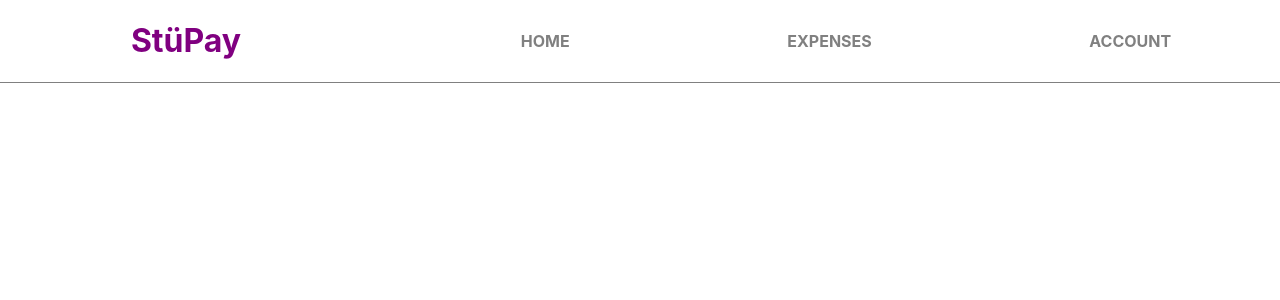
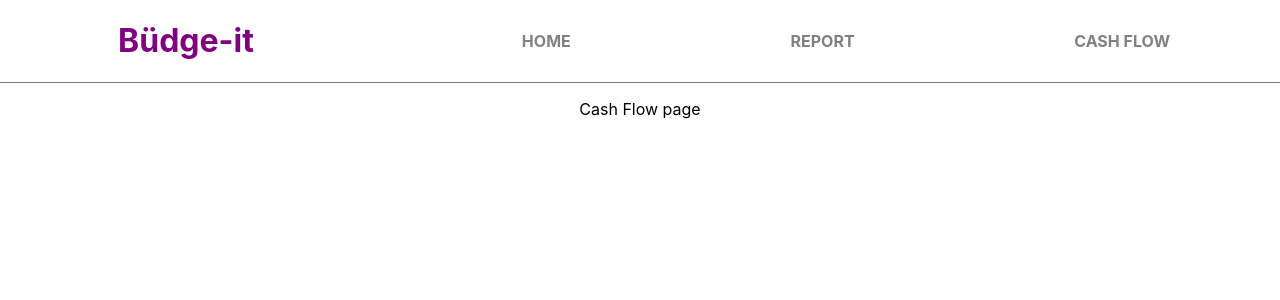
Before and after one commit to Nethermane/react_HCI_325, a React (Create React App) app: page /cashflow in a window 1280 px wide. Shown: the top 300 px of the page. Built offline with nearby package versions, Linux system fonts and the light colour scheme.

Commit message:
updated nav

```diff
--- a/src/App.js
+++ b/src/App.js
@@ -3,8 +3,8 @@ import { BrowserRouter as Router, Switch, Route } from "react-router-dom";
 import "./App.css";
 import Nav from "./pages/Nav";
 import Home from "./pages/Home";
-import Expenses from "./pages/Expenses";
-import Account from "./pages/Account";
+import Report from "./pages/Report";
+import CashFlow from "./pages/CashFlow";
 
 function App() {
   return (
@@ -13,8 +13,8 @@ function App() {
         <Nav />
         <Switch>
           <Route exact path="/home" component={Home} />
-          <Route path="/expenses" component={Expenses} />
-          <Route path="/account" component={Account} />
+          <Route path="/report" component={Report} />
+          <Route path="/cashflow" component={CashFlow} />
         </Switch>
       </div>
     </Router>
--- a/src/pages/Account.jsx
+++ /dev/null
@@ -1,11 +0,0 @@
-import React from "react";
-
-function Account() {
-  return (
-    <div>
-      <p>account page</p>
-    </div>
-  );
-}
-
-export default Account;
--- /dev/null
+++ b/src/pages/CashFlow.jsx
@@ -0,0 +1,11 @@
+import React from "react";
+
+function CashFlow() {
+  return (
+    <div>
+      <p>Cash Flow page</p>
+    </div>
+  );
+}
+
+export default CashFlow;
--- a/src/pages/Expenses.jsx
+++ /dev/null
@@ -1,11 +0,0 @@
-import React from "react";
-
-function Expenses() {
-  return (
-    <div>
-      <p>expenses page</p>
-    </div>
-  );
-}
-
-export default Expenses;
--- a/src/pages/Nav.jsx
+++ b/src/pages/Nav.jsx
@@ -5,17 +5,17 @@ function Nav() {
   return (
     <div className="navBar">
       <div className="header">
-        <h1 style={{ color: "purple" }}>StüPay</h1>
+        <h1 style={{ color: "purple" }}>Büdge-it</h1>
       </div>
       <ul className="navItems">
         <Link className="navItem" to="/home">
           <li>HOME</li>
         </Link>
-        <Link className="navItem" to="/expenses">
-          <li>EXPENSES</li>
+        <Link className="navItem" to="/report">
+          <li>REPORT</li>
         </Link>
-        <Link className="navItem" to="/account">
-          <li>ACCOUNT</li>
+        <Link className="navItem" to="/cashflow">
+          <li>CASH FLOW</li>
         </Link>
       </ul>
     </div>
--- /dev/null
+++ b/src/pages/Report.jsx
@@ -0,0 +1,11 @@
+import React from "react";
+
+function Report() {
+  return (
+    <div>
+      <p>report page</p>
+    </div>
+  );
+}
+
+export default Report;
```
